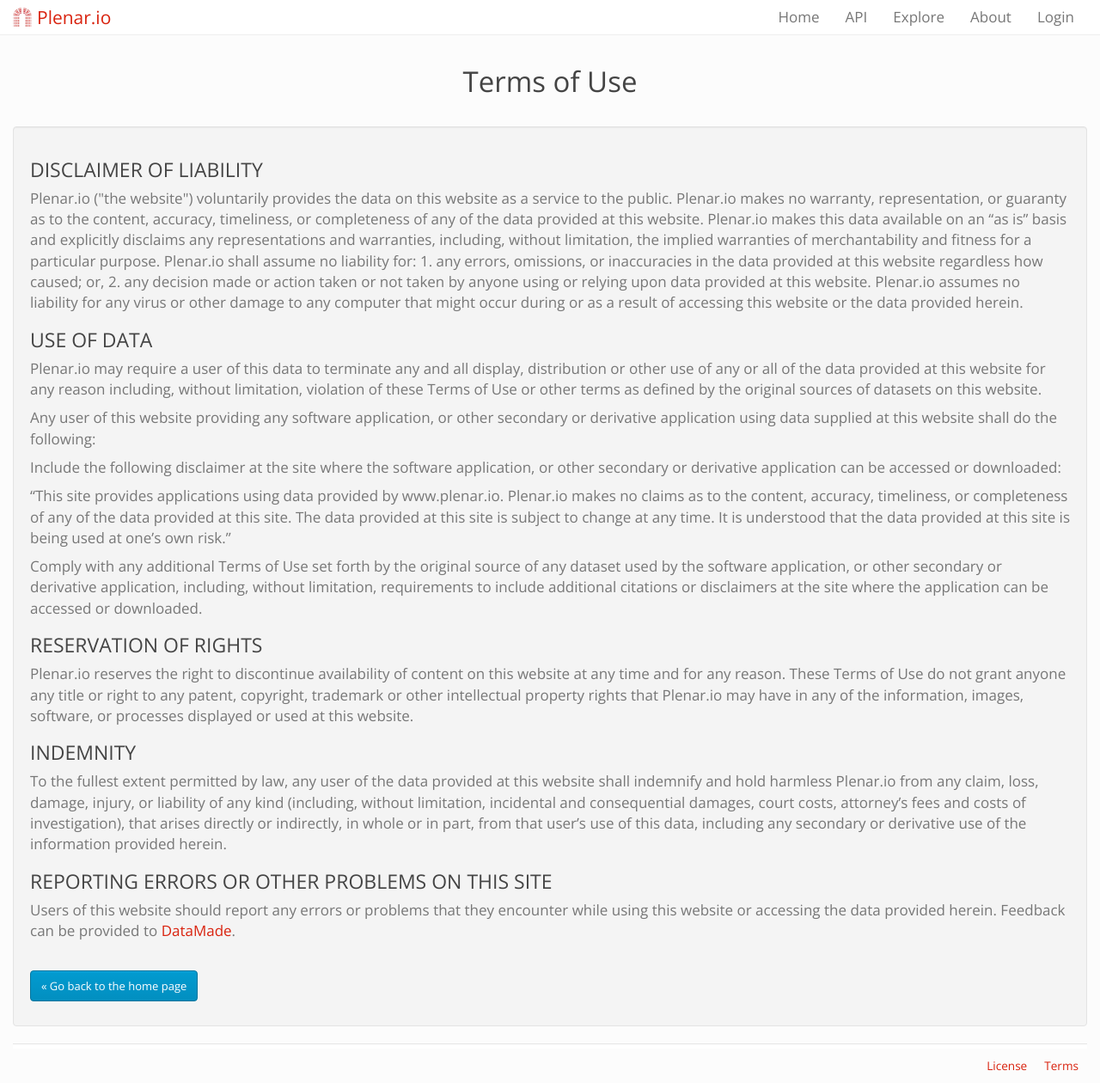
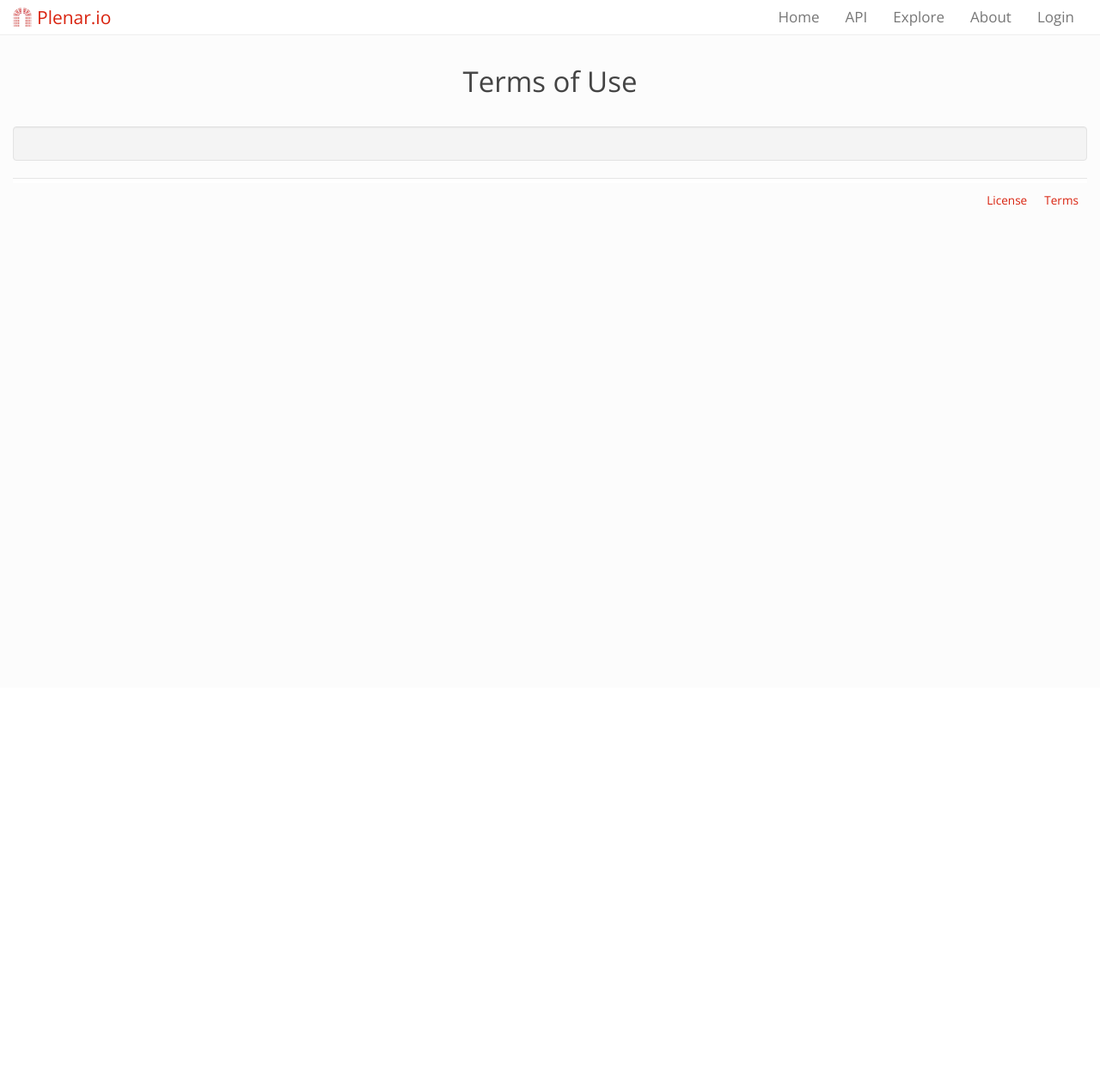
Before and after one commit to UrbanCCD-UChicago/plenario, a Flask app: page /terms in a window 1280 px wide. Shown: the whole page at 86% size. After the commit the page ends 239 px from the top, so only its background shows below. Run offline with Flask 2, Linux system fonts and the light colour scheme; some libraries are stand-ins or nearby versions.

Commit message:
Update terms.html

```diff
--- a/plenario/templates/terms.html
+++ b/plenario/templates/terms.html
@@ -1,42 +1,9 @@
 {% extends 'base.html' %}
-{% block title %}LICENSE - Plenar.io{% endblock %}
+{% block title %}Terms of Use - Plenar.io{% endblock %}
 {% block content %}
 <h1 class="text-center">Terms of Use</h1>
 <br />
 <div class="well">
-	<h3>DISCLAIMER OF LIABILITY</h3>
 
-<p>Plenar.io ("the website") voluntarily provides the data on this website as a service to the public. Plenar.io makes no warranty, representation, or guaranty as to the content, accuracy, timeliness, or completeness of any of the data provided at this website.  Plenar.io makes this data available on an “as is” basis and explicitly disclaims any representations and warranties, including, without limitation, the implied warranties of merchantability and fitness for a particular purpose.  Plenar.io shall assume no liability for: 1. any errors, omissions, or inaccuracies in the data provided at this website regardless how caused; or, 2. any decision made or action taken or not taken by anyone using or relying upon data provided at this website. Plenar.io assumes no liability for any virus or other damage to any computer that might occur during or as a result of accessing this website or the data provided herein.
-</p>
-<h3>USE OF DATA</h3>
-
-<p>Plenar.io may require a user of this data to terminate any and all display, distribution or other use of any or all of the data provided at this website for any reason including, without limitation, violation of these Terms of Use or other terms as defined by the original sources of datasets on this website.
-</p>
-<p>Any user of this website providing any software application, or other secondary or derivative application using data supplied at this website shall do the following:
-</p>
-<p>Include the following disclaimer at the site where the software application, or other secondary or derivative application can be accessed or downloaded:
-</p>
-<p>“This site provides applications using data provided by www.plenar.io. Plenar.io makes no claims as to the content, accuracy, timeliness, or completeness of any of the data provided at this site.  The data provided at this site is subject to change at any time.  It is understood that the data provided at this site is being used at one’s own risk.”
-</p>
-<p>Comply with any additional Terms of Use set forth by the original source of any dataset used by the software application, or other secondary or derivative application, including, without limitation, requirements to include additional citations or disclaimers at the site where the application can be accessed or downloaded.
-</p>
-
-
-<h3>RESERVATION OF RIGHTS</h3>
-
-<p>Plenar.io reserves the right to discontinue availability of content on this website at any time and for any reason. These Terms of Use do not grant anyone any title or right to any patent, copyright, trademark or other intellectual property rights that Plenar.io may have in any of the information, images, software, or processes displayed or used at this website.</p>
-
-
-
-<h3>INDEMNITY</h3>
-
-<p>To the fullest extent permitted by law, any user of the data provided at this website shall indemnify and hold harmless Plenar.io from any claim, loss, damage, injury, or liability of any kind (including, without limitation, incidental and consequential damages, court costs, attorney’s fees and costs of investigation), that arises directly or indirectly, in whole or in part, from that user’s use of this data, including any secondary or derivative use of the information provided herein.</p>
-
-
-<h3>REPORTING ERRORS OR OTHER PROBLEMS ON THIS SITE</h3>
-
-<p>Users of this website should report any errors or problems that they encounter while using this website or accessing the data provided herein. Feedback can be provided to <a href='http://datamade.us/contact-us/'>DataMade</a>.</p>
-	<br />
-	<p><a class="btn btn-info" href="{{ url_for('views.index') }}">&laquo; Go back to the home page</a></p>
 </div>
 {% endblock %}
```
